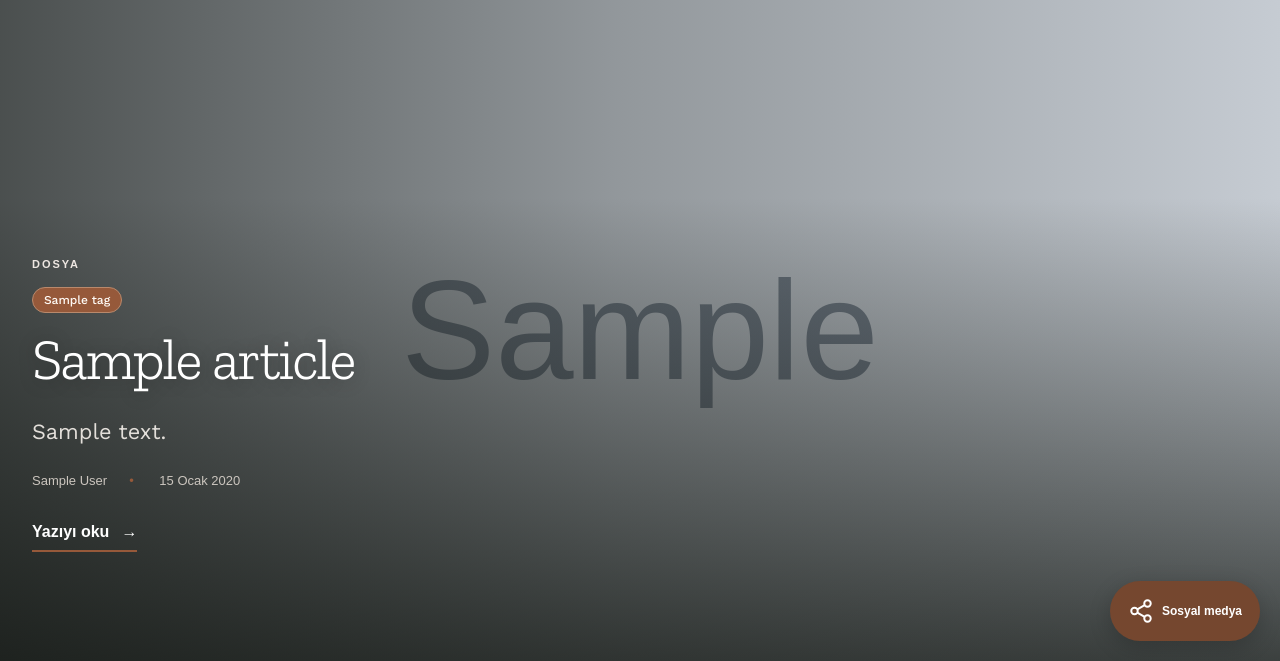
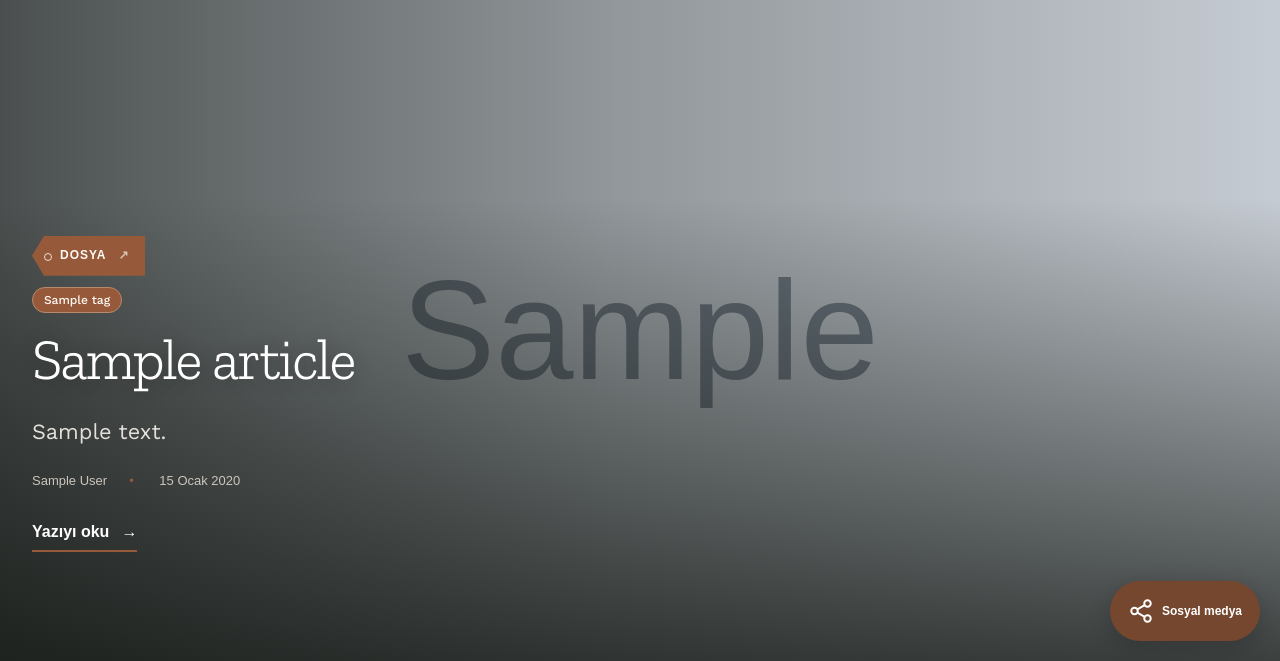
Before and after one commit to MelihP/dergi-sitesi, a Django app: page / in a window 1280 px wide. Shown: the part 139-800 px from the top of the page. Run offline with Django 5.2, Linux system fonts and the light colour scheme; data comes from the database, SQL or seed files in the repository; tables that the repository leaves empty hold one stand-in row (values such as "Sample post"); grey boxes marked "Sample" are stand-in pictures.

Commit message:
Site guncellemeleri ve duzenlemeler

```diff
--- a/articles/models.py
+++ b/articles/models.py
@@ -3,6 +3,7 @@ import unicodedata
 from django.core.exceptions import ValidationError
 from django.core.validators import URLValidator
 from django.db import models
+from django.urls import reverse
 from django.utils import timezone
 
 from .richtext import render_content
@@ -279,6 +280,22 @@ class Article(models.Model):
     def formatted_content(self):
         return render_content(self)
 
+    @property
+    def slider_category(self):
+        if self.section == self.Section.DOSYA:
+            dossier = self.dossier
+            if (dossier and dossier.status == Dossier.Status.PUBLISHED
+                    and dossier.published_at and dossier.published_at <= timezone.now()):
+                return {
+                    "url": reverse("articles:dossier_detail", args=[dossier.slug]),
+                    "description": f"{dossier.title} dosyasını aç",
+                }
+            return {"url": reverse("articles:dossier_list"), "description": "Dosyalar bölümünü aç"}
+        return {
+            "url": f"{reverse('articles:home')}?bolum={self.section}",
+            "description": f"{self.get_section_display()} bölümünü aç",
+        }
+
     def __str__(self):
         return self.title
 
--- a/articles/static/articles/css/style.css
+++ b/articles/static/articles/css/style.css
@@ -468,6 +468,47 @@ select:focus-visible {
     max-width: 820px;
 }
 
+/* A pointed luggage-tag shape distinguishes section links from topic pills. */
+.slider-category {
+    position: relative;
+    display: inline-flex;
+    align-items: center;
+    gap: 12px;
+    max-width: 100%;
+    min-height: 40px;
+    padding: 9px 16px 9px 28px;
+    clip-path: polygon(12px 0, 100% 0, 100% 100%, 12px 100%, 0 50%);
+    background: var(--accent);
+    color: #fffaf5;
+    font-size: 12px;
+    font-weight: 700;
+    letter-spacing: 0.08em;
+    text-transform: uppercase;
+    transition: transform 220ms ease, background 220ms ease;
+}
+.slider-category::before {
+    content: "";
+    position: absolute;
+    left: 12px;
+    top: calc(50% - 3px);
+    width: 6px;
+    height: 6px;
+    border: 1px solid currentColor;
+    border-radius: 50%;
+    opacity: 0.8;
+}
+.slider-category span { opacity: 0.65; transition: transform 220ms ease, opacity 220ms ease; }
+.slider-category:hover,
+.slider-category:focus-visible { background: var(--accent-dark); transform: translateY(-3px) rotate(-1deg); }
+.slider-category:hover span,
+.slider-category:focus-visible span { opacity: 1; transform: translate(2px, -2px); }
+.slider-category:focus-visible { outline: none; box-shadow: inset 0 0 0 2px #fffaf5; }
+@media (prefers-reduced-motion: reduce) {
+    .slider-category, .slider-category span { transition: none; }
+    .slider-category:hover, .slider-category:focus-visible,
+    .slider-category:hover span, .slider-category:focus-visible span { transform: none; }
+}
+
 .hero h2 {
     max-width: 15ch;
     margin: 14px 0 22px;
--- a/articles/templates/articles/_dossier_slider.html
+++ b/articles/templates/articles/_dossier_slider.html
@@ -26,7 +26,9 @@
                         <div class="hero-overlay" aria-hidden="true"></div>
 
                         <div class="hero-content">
-                            <span class="eyebrow">DOSYALAR</span>
+                            <a class="slider-category" href="{% url 'articles:dossier_detail' dossier.slug %}" aria-label="{{ dossier.title }} dosyasını aç" title="{{ dossier.title }} dosyasını aç">
+                                Dosya <span aria-hidden="true">↗</span>
+                            </a>
                             <h2>{{ dossier.title }}</h2>
 
                             {% if dossier.summary %}
--- a/articles/templates/articles/home.html
+++ b/articles/templates/articles/home.html
@@ -34,7 +34,11 @@
                         <div class="hero-overlay" aria-hidden="true"></div>
 
                         <div class="hero-content">
-                            <span class="eyebrow">{{ article.get_section_display }}</span>
+                            {% with category=article.slider_category %}
+                                <a class="slider-category" href="{{ category.url }}" aria-label="{{ category.description }}" title="{{ category.description }}">
+                                    {{ article.get_section_display }} <span aria-hidden="true">↗</span>
+                                </a>
+                            {% endwith %}
                             {% include "articles/_article_tags.html" %}
                             <h2>{{ article.title }}</h2>
 
```
Also changed, not shown: articles/tests.py (+53 -0 lines).
